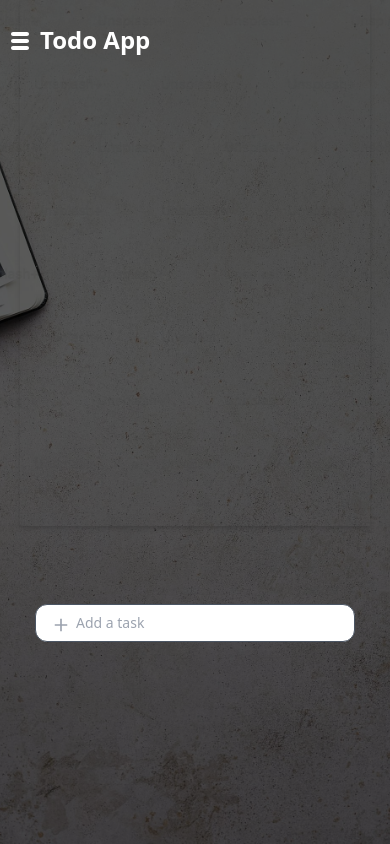
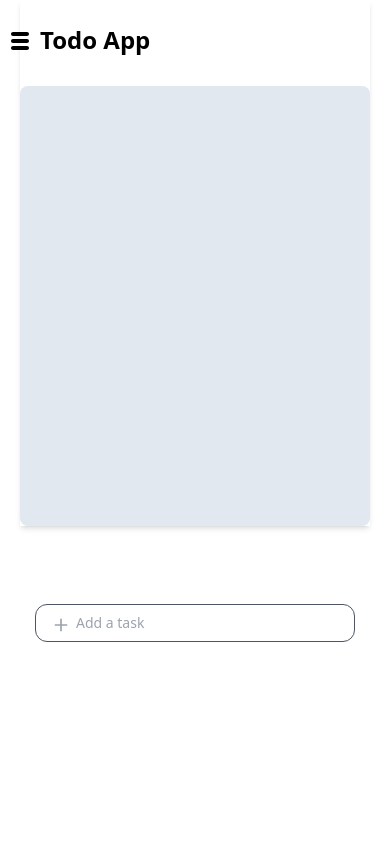
Before and after one commit to pinkijha/ToDo-App-React, a React (Vite) app: page /myday in a window 390 px wide. Built offline with nearby package versions, Linux system fonts and the light colour scheme; the HTML template or start-up script is replaced by a standard one.

Commit message:
add some tailwind css for mobile responsive

```diff
--- a/src/components/HeaderBtn/Heading.jsx
+++ b/src/components/HeaderBtn/Heading.jsx
@@ -16,7 +16,7 @@ const Heading = () => {
       >
         <Navbar />
         {isMenuOpen ? null : (
-          <h1 className="font-bold text-2xl md:text-4xl mt-6 text-white">
+          <h1 className="font-bold text-2xl md:text-4xl mt-6 text-black">
             Todo App
           </h1>
         )}
--- a/src/components/Home.jsx
+++ b/src/components/Home.jsx
@@ -10,9 +10,9 @@ const Home = () => {
   return (
     <div className="relative">
       {/* Background Image */}
-      <div className="absolute">
+      <div className="absolute ">
         <img
-          className="h-screen w-screen object-cover md:max-h-screen"
+          className="md:h-screen md:w-screen md:block hidden md:object-cover md:max-h-screen"
           src={bgImg}
         />
         <div className="absolute inset-0 bg-black/60"></div>
--- a/src/components/Navbar.jsx
+++ b/src/components/Navbar.jsx
@@ -26,7 +26,7 @@ const Navbar = () => {
         <button
           onClick={() => toggleMenuHandler()}
           className={`${
-            isMenuOpen ? "text-black" : "text-white"
+            isMenuOpen ? "text-black" : "text-black"
           } focus:outline-none z-30 relative`} // Hamburger turns black when menu is open
         >
           <TiThMenu />
--- a/src/components/TaskContainer.jsx
+++ b/src/components/TaskContainer.jsx
@@ -32,12 +32,12 @@ const TaskContainer = () => {
   return (
     <div
       className="flex flex-col px-4 overflow-y-scroll md:my-4 p-4 space-y-2 md:w-[700px] w-[350px] h-[440px] md:h-[400px]
-                 md:bg-slate-300 md:shadow-sm scrollbar-hide md:shadow-blue-200 md:rounded-xl"
+                 md:bg-slate-300 bg-slate-200 md:shadow-sm scrollbar-hide md:shadow-blue-200 md:rounded-xl rounded-lg"
     >
       {task.map(({ id, content, important, completed }) => (
         <div
           key={id}
-          className={`relative md:text-lg text-sm flex p-2 space-x-1 bg-slate-100
+          className={`relative md:text-lg text-sm flex p-2 space-x-1 bg-white md:bg-slate-100
                      md:w-full rounded-md border-spacing-8 border-gray-500 ${
                        completed ? "line-through text-gray-500" : ""
                      }`}
```
